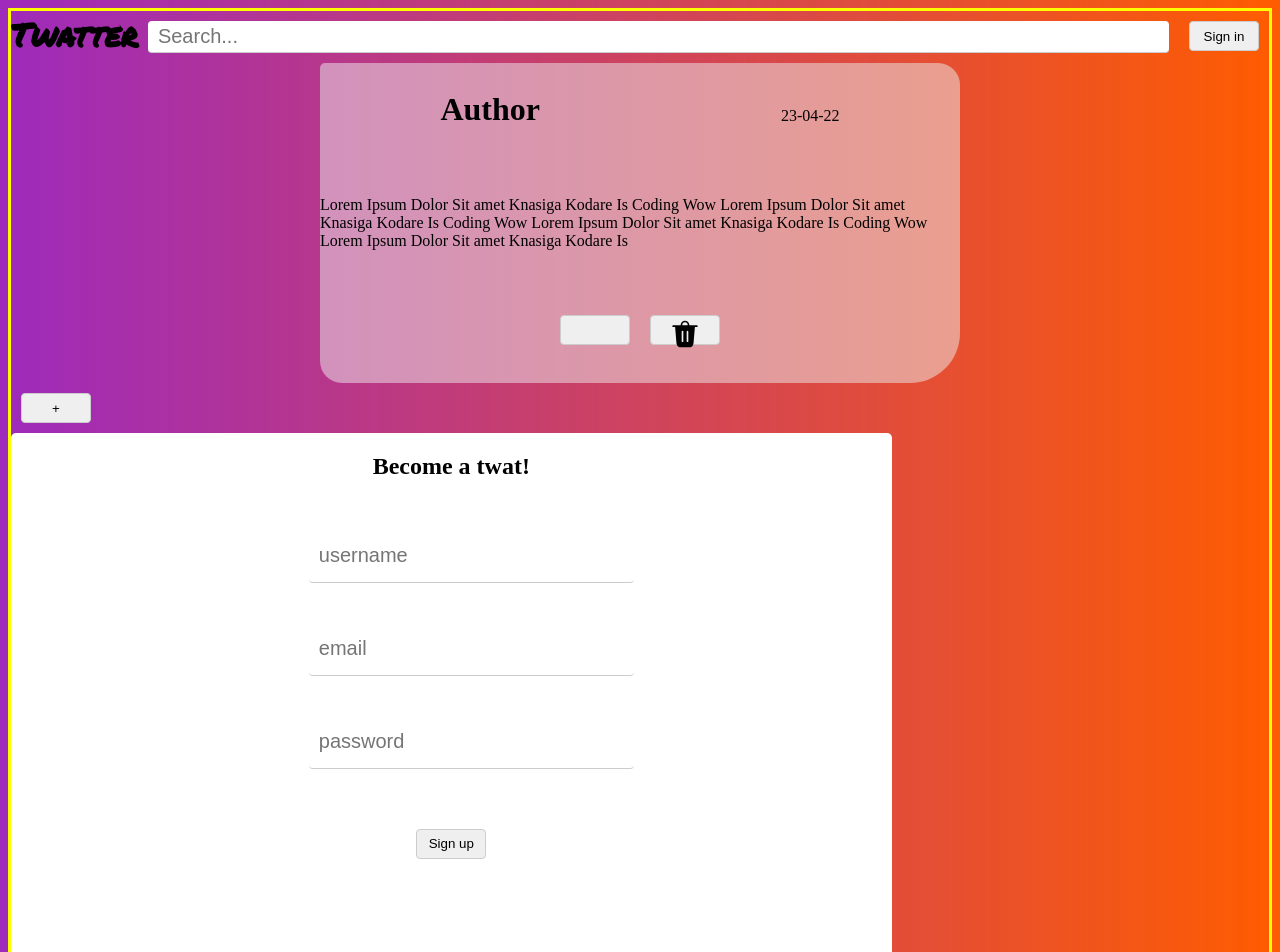
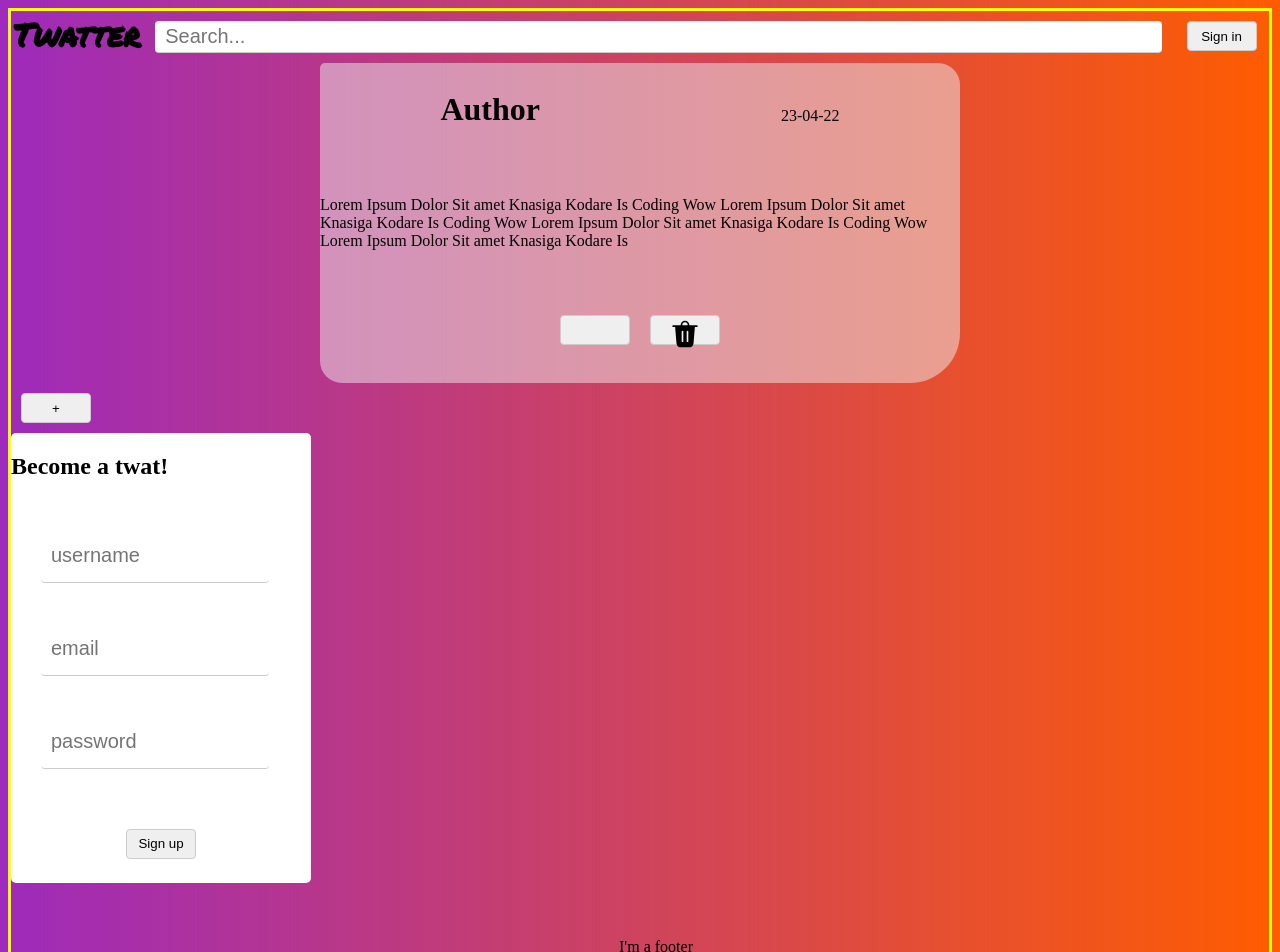
Before and after one commit to mirrenil/Twatter-UBC, a React (Create React App) app in the folder client/: page / in a window 1280 px wide. Shown: the top 952 px of the page. Built offline with nearby package versions, Linux system fonts and the light colour scheme; some icons are missing.

Commit message:
adjusted the size of the component

```diff
--- a/client/src/App.css
+++ b/client/src/App.css
@@ -1,22 +1,11 @@
 .container {
-    width: 70%;
-    height: 70vh;
+    width: 300px;
+    height: 450px;
     display: flex;
     border-radius: 5px;
     flex-direction: column;
-    align-content: center;
-    align-items: center;
     background-color: #fff;
 }
-
-.app-wrapper {
-    min-width: 350px;
-    min-height: 650px;
-    padding: 30px;
-    box-sizing: border-box;
-    border-bottom: 5px;
-}
-
 
 .name,
 .email,
@@ -33,7 +22,7 @@ input {
     height: 32px;
     font-size: 20px;
     outline: none;
-    width: 100%;
+    width: 80%;
     border-top-style: none;
     border-left-style: none;
     border-right-style: none;
--- a/client/src/components/pages/StartPage.tsx
+++ b/client/src/components/pages/StartPage.tsx
@@ -1,7 +1,7 @@
 import { useState } from 'react';
-import Form from '../Form';
 import NewPost from '../NewPost';
 import {PostComponent} from '../PostComponent';
+import SignUp from '../SignUp';
 
 const StartPage = () => {
 const [isOpen, setIsOpen] = useState(false);
@@ -12,7 +12,8 @@ const [isOpen, setIsOpen] = useState(false);
       <button onClick={() => setIsOpen(true)}>+</button>
       <NewPost open={isOpen} onClose={() => setIsOpen(false)} >
         </NewPost>
-        <Form />
+        {/* SIGN UP COMPONENT SHOULD BE ADDED IN LOG IN COMPONENT */}
+        <SignUp />
     </div>
 
   )
```
Also changed, not shown: client/src/components/SignUp.tsx (renamed from client/src/components/Form.tsx, +6 -6 lines).
